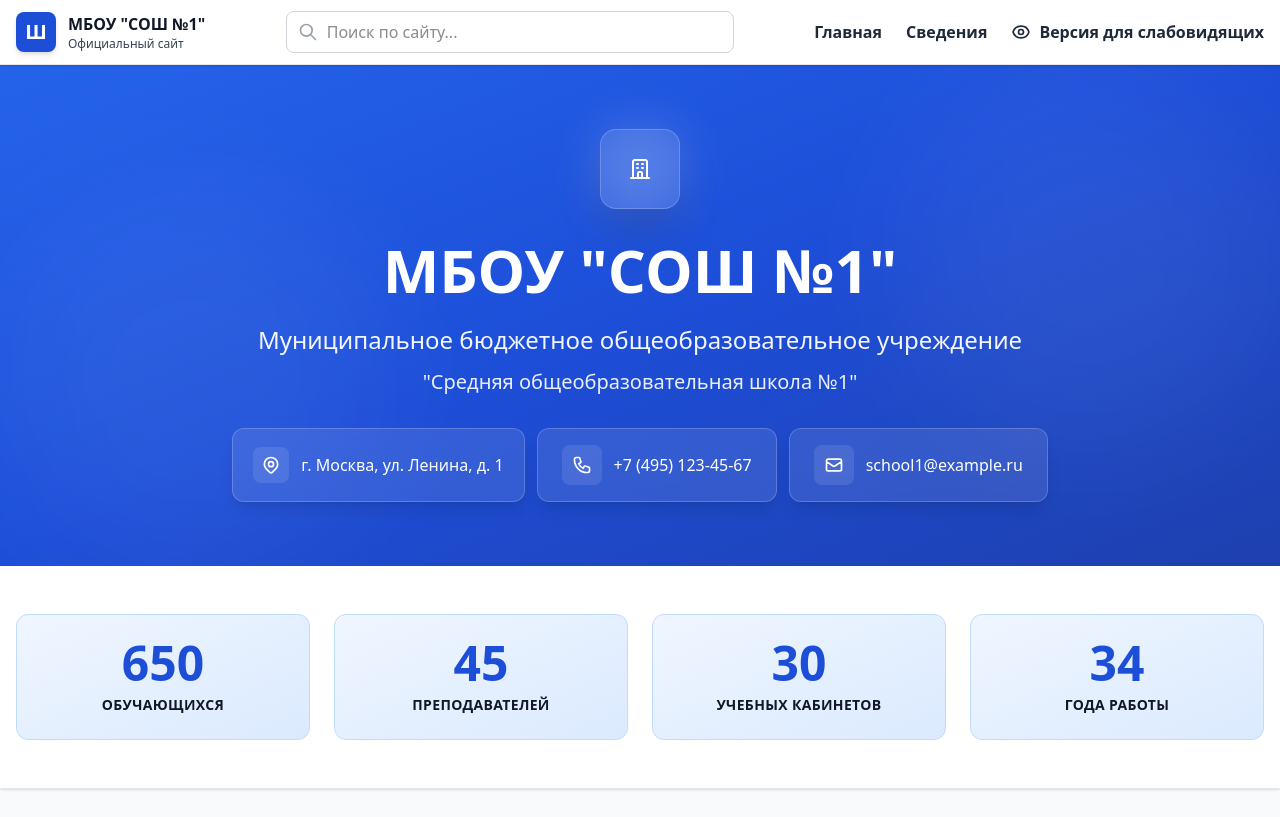
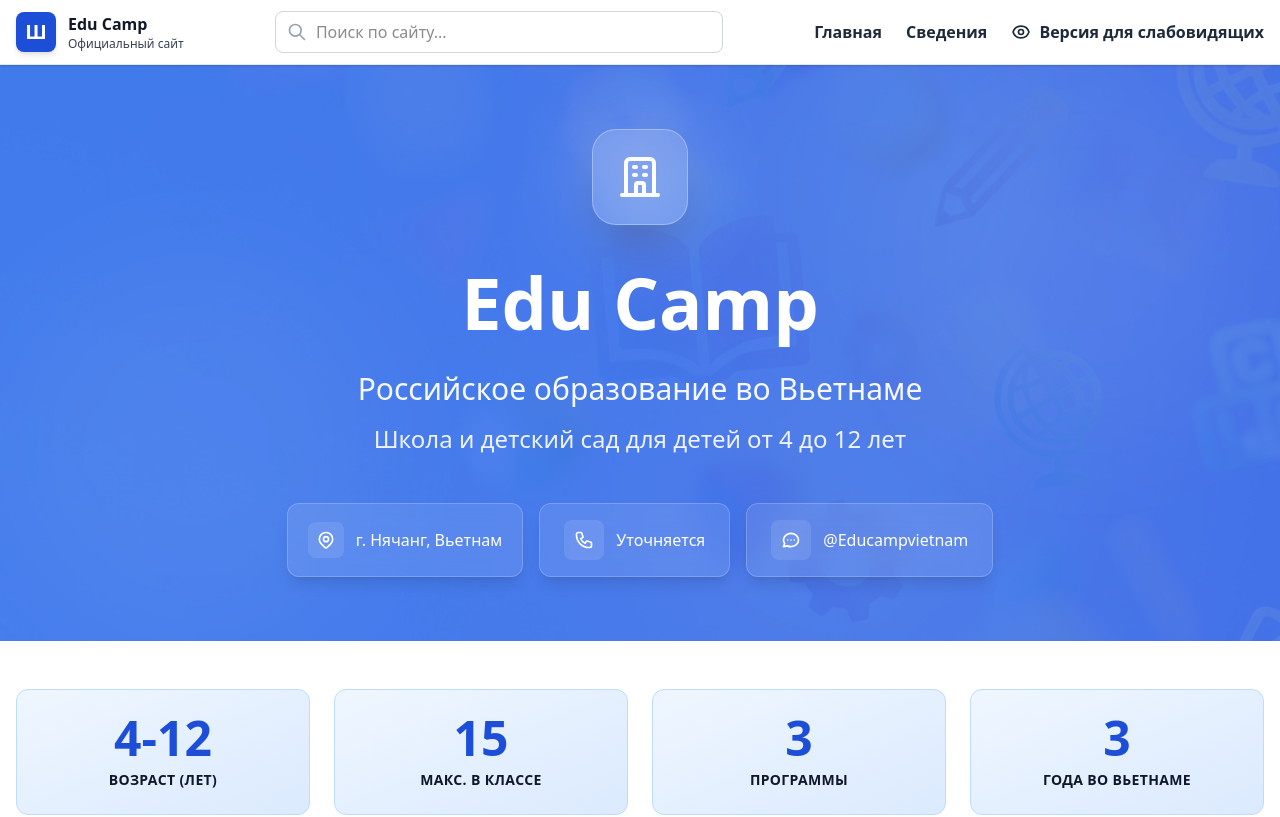
Before and after one commit to Horman69/school-website, a Next.js app: page / in a window 1280 px wide. Shown: the top 817 px of the page. Built offline with nearby package versions, Linux system fonts and the light colour scheme.

Commit message:
Adapt website for Edu Camp - Vietnam school branding

```diff
--- a/app/layout.tsx
+++ b/app/layout.tsx
@@ -16,8 +16,8 @@ const geistMono = Geist_Mono({
 });
 
 export const metadata: Metadata = {
-  title: "МБОУ \"СОШ №1\" - Официальный сайт",
-  description: "Муниципальное бюджетное общеобразовательное учреждение \"Средняя общеобразовательная школа №1\"",
+  title: "Edu Camp - Российское образование во Вьетнаме",
+  description: "Школа и детский сад для детей от 4 до 12 лет. Российская программа, английский каждый день, еженедельные экскурсии. г. Нячанг, Вьетнам",
 };
 
 export default function RootLayout({
--- a/app/page.tsx
+++ b/app/page.tsx
@@ -171,8 +171,19 @@ export default function Home() {
   return (
     <div className={getThemeClasses()}>
       <PageContainer>
-        {/* Hero Section - Premium Design */}
-        <div className={`${getHeroClasses()} relative overflow-hidden`}>
+        {/* Hero Section - Premium Design - Updated */}
+        <div
+          className={`${getHeroClasses()} relative overflow-hidden`}
+          style={{
+            backgroundImage: 'url(/images/educamp/hero/hero-bg.jpg)',
+            backgroundSize: 'cover',
+            backgroundPosition: 'center',
+            backgroundRepeat: 'no-repeat'
+          }}
+        >
+          {/* Overlay for better text readability */}
+          <div className="absolute inset-0 bg-primary-600/80"></div>
+
           {/* Background Decorative Elements */}
           <div className="absolute inset-0 overflow-hidden pointer-events-none">
             <div className="absolute top-0 right-0 w-96 h-96 bg-white/5 rounded-full blur-3xl"></div>
@@ -181,30 +192,32 @@ export default function Home() {
           <div className="container mx-auto px-4 py-12 md:py-16 relative z-10">
             <div className="max-w-5xl mx-auto text-center">
               {/* Icon Badge */}
-              <div className="inline-flex items-center justify-center mb-6">
+              <div className="inline-flex items-center justify-center mb-8">
                 <div className="relative">
-                  <div className="absolute inset-0 bg-white/20 rounded-2xl blur-xl"></div>
-                  <div className="relative w-20 h-20 bg-white/10 backdrop-blur-md rounded-2xl flex items-center justify-center border border-white/20 shadow-2xl">
-                    <BuildingIcon />
+                  <div className="absolute inset-0 bg-white/30 rounded-3xl blur-2xl"></div>
+                  <div className="relative w-24 h-24 bg-white/15 backdrop-blur-md rounded-3xl flex items-center justify-center border border-white/30 shadow-2xl">
+                    <svg className="w-12 h-12 text-white" fill="none" stroke="currentColor" viewBox="0 0 24 24">
+                      <path strokeLinecap="round" strokeLinejoin="round" strokeWidth={2} d="M19 21V5a2 2 0 00-2-2H7a2 2 0 00-2 2v16m14 0h2m-2 0h-5m-9 0H3m2 0h5M9 7h1m-1 4h1m4-4h1m-1 4h1m-5 10v-5a1 1 0 011-1h2a1 1 0 011 1v5m-4 0h4" />
+                    </svg>
                   </div>
                 </div>
               </div>
 
               {/* Main Title */}
-              <h1 className="text-4xl md:text-5xl lg:text-6xl font-bold mb-4 leading-tight">
-                <span className="block">МБОУ "СОШ №1"</span>
+              <h1 className="text-5xl md:text-6xl lg:text-7xl font-bold mb-6 leading-tight">
+                <span className="block">Edu Camp</span>
               </h1>
 
               {/* Subtitle */}
-              <p className="text-lg md:text-xl lg:text-2xl mb-3 font-light opacity-95">
-                Муниципальное бюджетное общеобразовательное учреждение
+              <p className="text-xl md:text-2xl lg:text-3xl mb-4 font-light opacity-95">
+                Российское образование во Вьетнаме
               </p>
-              <p className="text-base md:text-lg lg:text-xl mb-8 font-light opacity-90">
-                "Средняя общеобразовательная школа №1"
+              <p className="text-lg md:text-xl lg:text-2xl mb-12 font-light opacity-90">
+                Школа и детский сад для детей от 4 до 12 лет
               </p>
 
               {/* Contact Info Cards */}
-              <div className="flex flex-wrap justify-center gap-3 max-w-4xl mx-auto">
+              <div className="flex flex-wrap justify-center gap-4 max-w-4xl mx-auto">
 
                 <div className="group flex items-center gap-3 bg-white/10 backdrop-blur-md px-5 py-3 rounded-xl border border-white/20 hover:bg-white/15 transition-all duration-300 shadow-lg hover:shadow-xl">
                   <div className="w-9 h-9 bg-white/10 rounded-lg flex items-center justify-center group-hover:scale-110 transition-transform">
@@ -213,7 +226,7 @@ export default function Home() {
                       <path strokeLinecap="round" strokeLinejoin="round" strokeWidth={2} d="M15 11a3 3 0 11-6 0 3 3 0 016 0z" />
                     </svg>
                   </div>
-                  <span className="font-medium">г. Москва, ул. Ленина, д. 1</span>
+                  <span className="font-medium">г. Нячанг, Вьетнам</span>
                 </div>
 
                 <div className="group flex items-center gap-3 bg-white/10 backdrop-blur-md px-6 py-4 rounded-xl border border-white/20 hover:bg-white/15 transition-all duration-300 shadow-lg hover:shadow-xl">
@@ -222,16 +235,16 @@ export default function Home() {
                       <path strokeLinecap="round" strokeLinejoin="round" strokeWidth={2} d="M3 5a2 2 0 012-2h3.28a1 1 0 01.948.684l1.498 4.493a1 1 0 01-.502 1.21l-2.257 1.13a11.042 11.042 0 005.516 5.516l1.13-2.257a1 1 0 011.21-.502l4.493 1.498a1 1 0 01.684.949V19a2 2 0 01-2 2h-1C9.716 21 3 14.284 3 6V5z" />
                     </svg>
                   </div>
-                  <span className="font-medium">+7 (495) 123-45-67</span>
+                  <span className="font-medium">Уточняется</span>
                 </div>
 
                 <div className="group flex items-center gap-3 bg-white/10 backdrop-blur-md px-6 py-4 rounded-xl border border-white/20 hover:bg-white/15 transition-all duration-300 shadow-lg hover:shadow-xl">
                   <div className="w-10 h-10 bg-white/10 rounded-lg flex items-center justify-center group-hover:scale-110 transition-transform">
                     <svg className="w-5 h-5" fill="none" stroke="currentColor" viewBox="0 0 24 24">
-                      <path strokeLinecap="round" strokeLinejoin="round" strokeWidth={2} d="M3 8l7.89 5.26a2 2 0 002.22 0L21 8M5 19h14a2 2 0 002-2V7a2 2 0 00-2-2H5a2 2 0 00-2 2v10a2 2 0 002 2z" />
+                      <path strokeLinecap="round" strokeLinejoin="round" strokeWidth={2} d="M8 12h.01M12 12h.01M16 12h.01M21 12c0 4.418-4.03 8-9 8a9.863 9.863 0 01-4.255-.949L3 20l1.395-3.72C3.512 15.042 3 13.574 3 12c0-4.418 4.03-8 9-8s9 3.582 9 8z" />
                     </svg>
                   </div>
-                  <span className="font-medium">school1@example.ru</span>
+                  <span className="font-medium">@Educampvietnam</span>
                 </div>
               </div>
             </div>
@@ -243,20 +256,20 @@ export default function Home() {
           <div className="container mx-auto px-4 py-12">
             <div className="grid grid-cols-2 md:grid-cols-4 gap-6">
               <div className="text-center p-6 bg-gradient-to-br from-primary-50 to-primary-100 rounded-xl border border-primary-200">
-                <div className="text-5xl font-bold text-primary-700 mb-2">650</div>
-                <div className="text-sm font-semibold text-gray-900 uppercase tracking-wide">Обучающихся</div>
+                <div className="text-5xl font-bold text-primary-700 mb-2">4-12</div>
+                <div className="text-sm font-semibold text-gray-900 uppercase tracking-wide">Возраст (лет)</div>
               </div>
               <div className="text-center p-6 bg-gradient-to-br from-primary-50 to-primary-100 rounded-xl border border-primary-200">
-                <div className="text-5xl font-bold text-primary-700 mb-2">45</div>
-                <div className="text-sm font-semibold text-gray-900 uppercase tracking-wide">Преподавателей</div>
+                <div className="text-5xl font-bold text-primary-700 mb-2">15</div>
+                <div className="text-sm font-semibold text-gray-900 uppercase tracking-wide">Макс. в классе</div>
               </div>
               <div className="text-center p-6 bg-gradient-to-br from-primary-50 to-primary-100 rounded-xl border border-primary-200">
-                <div className="text-5xl font-bold text-primary-700 mb-2">30</div>
-                <div className="text-sm font-semibold text-gray-900 uppercase tracking-wide">Учебных кабинетов</div>
+                <div className="text-5xl font-bold text-primary-700 mb-2">3</div>
+                <div className="text-sm font-semibold text-gray-900 uppercase tracking-wide">Программы</div>
               </div>
               <div className="text-center p-6 bg-gradient-to-br from-primary-50 to-primary-100 rounded-xl border border-primary-200">
-                <div className="text-5xl font-bold text-primary-700 mb-2">34</div>
-                <div className="text-sm font-semibold text-gray-900 uppercase tracking-wide">Года работы</div>
+                <div className="text-5xl font-bold text-primary-700 mb-2">3</div>
+                <div className="text-sm font-semibold text-gray-900 uppercase tracking-wide">Года во Вьетнаме</div>
               </div>
             </div>
           </div>
@@ -303,7 +316,7 @@ export default function Home() {
             })}
           </div>
         </div>
-      </PageContainer>
-    </div>
+      </PageContainer >
+    </div >
   );
 }
--- a/components/layout/Header.tsx
+++ b/components/layout/Header.tsx
@@ -15,7 +15,7 @@ export function Header() {
                             Ш
                         </div>
                         <div className="hidden sm:block">
-                            <div className="font-bold text-gray-900">МБОУ "СОШ №1"</div>
+                            <div className="font-bold text-gray-900">Edu Camp</div>
                             <div className="text-xs text-gray-700">Официальный сайт</div>
                         </div>
                     </Link>
```
Also changed, not shown: public/images/educamp/hero/hero-bg.jpg (added), public/images/educamp/logo.jpg (added).
